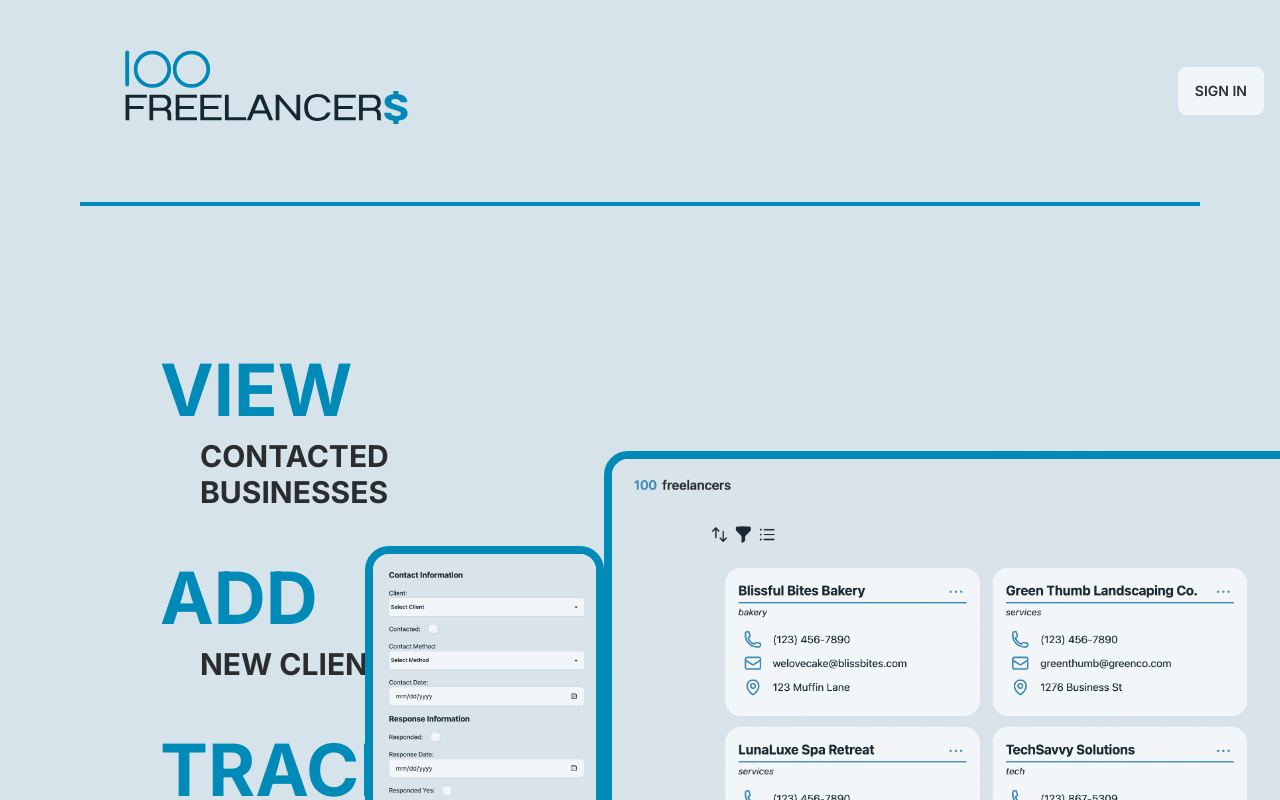
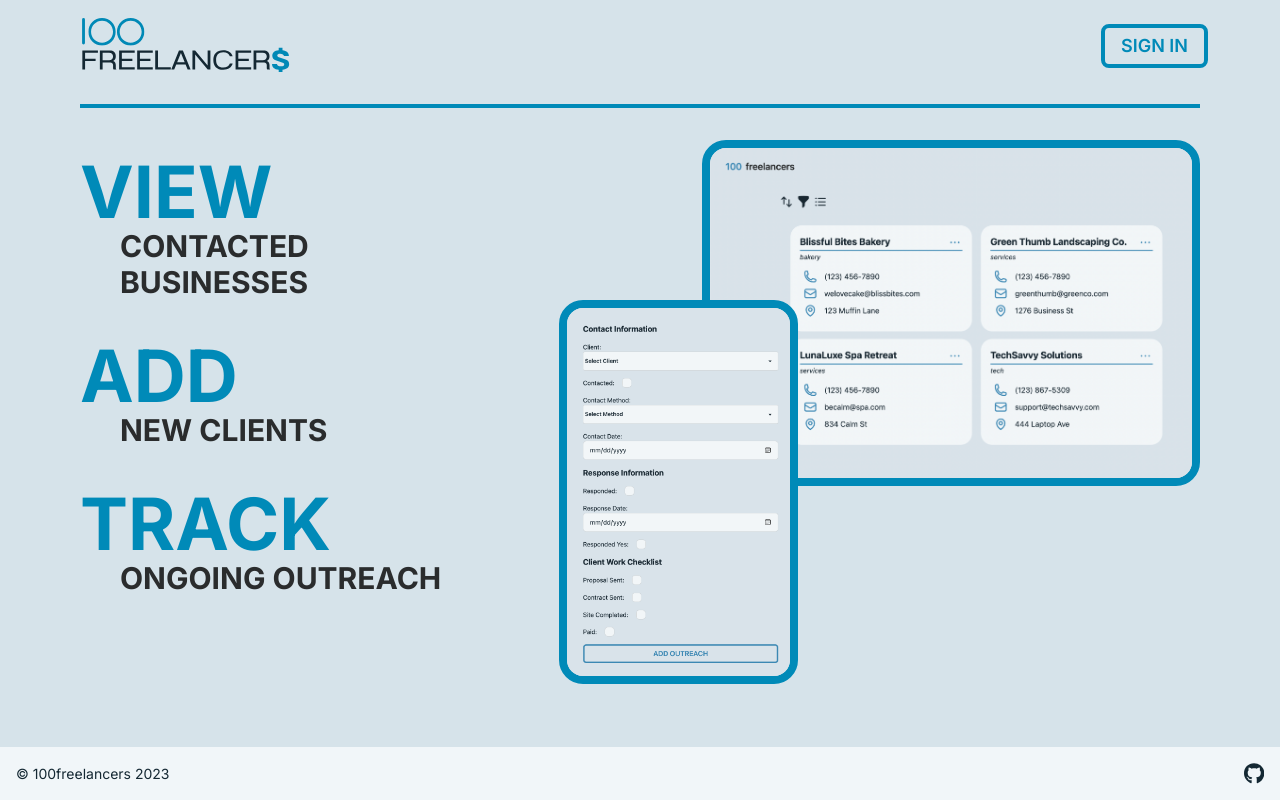
Before and after one commit to devlarabar/100freelancers, a Next.js app in the folder client/: page / in a window 1280 px wide. Shown: the top 800 px of the page. Built offline with nearby package versions, Linux system fonts and the light colour scheme; no server answers.

Commit message:
Moved all the landing-page specific styling out of global.css to be inline on page.jsx.  Finalized the visual adjustments to the two screenshots to have them reflex the design layout.  Ahmend restyled the Sign In button as well as repositioned the logo and button within the header.

```diff
--- a/client/app/page.jsx
+++ b/client/app/page.jsx
@@ -7,35 +7,36 @@
     const auth = useAuthContext()
     if (auth?.user) return redirect('/home')
     return (
-        <main className = "landing-page border-t-4 border-accent">
+        <main className = "border-t-4 border-accent pt-8">
             {/* Adding the elements from the homepage layout.  images located in the 'public' folder */}
-            <section className="floats flex flex-row justify-between mt-10">
-                <ul className="pl-20 pt-24 w-1/3">
+            <section className="floats">
+                <ul className='p-0 pt-4 w-1/3'>
                     <li>
-                        <h3 className="text-7xl text-accent py-3">VIEW</h3>
-                        <p className="ml-10 text-3xl font-bold pb-10">CONTACTED BUSINESSES</p>
+                        <h3>VIEW</h3>
+                        <p>CONTACTED BUSINESSES</p>
                     </li>
                     <li>
-                        <h3 className="text-7xl text-accent py-3">ADD</h3>
-                        <p className="ml-10 text-3xl font-bold pb-10">NEW CLIENTS</p>
+                        <h3>ADD</h3>
+                        <p>NEW CLIENTS</p>
                     </li>
                     <li>
-                        <h3 className="text-7xl text-accent py-3">TRACK</h3>
-                        <p className="ml-10 text-3xl font-bold pb-10">ONGOING OUTREACH</p>
+                        <h3>TRACK</h3>
+                        <p>ONGOING OUTREACH</p>
                     </li>
                 </ul>
-                <div className="screenshots flex w-2/3 justify-center items-end ">
+                <div className="screenshots flex w-2/3 justify-end items-end relative">
                     <img
-                        className="outreach h-96 border-8 border-accent rounded-3xl"
+                        className="border-8 border-accent relative left-[6rem] bottom-[-3rem] self-end rounded-3xl h-96 rounded-l-3xl"
                         src="/outreach-one.png"
                         alt='Screenshot of 100freelancers outreach page'
                     />
                     <img
-                        className="full-screen w-11/12 border-l-8 border-y-8 border-accent rounded-l-3xl"
+                        className="full-screen w-8/12 self-start border-8 border-accent rounded-3xl"
                         src="/full-screen.png"
                         alt="Screenshot of 100freelancers client tiles"
                     />
                 </div>
+
             </section>
         </main>
     )
--- a/client/components/ui/Header.jsx
+++ b/client/components/ui/Header.jsx
@@ -27,8 +27,8 @@
 
     return (
         <header className="navbar">
-            <Link href={homeLink} className=""><Logo/></Link>
-            <div className="">
+            <Link href={homeLink} className="w-50 h-10"><Logo/></Link>
+            <div className="mr-14">
                 {auth?.user ? (
                     <div className="dropdown dropdown-end text-secondary">
                         <label tabIndex="0" className="btn btn-ghost btn-circle avatar">
@@ -65,7 +65,7 @@
                         <form action={'/server/auth/discord'}>
                             <button
                                 type="submit"
-                                className="btn btn-primary"
+                                className="btnCustom"
                             >
                                 Sign In
                             </button></form>
--- a/client/components/ui/Logo.jsx
+++ b/client/components/ui/Logo.jsx
@@ -4,8 +4,8 @@
 
             xmlns="http://www.w3.org/2000/svg"
                 width={500}
-                height={150}
-                viewBox="0 0 750 375"
+                height={110}
+                viewBox="0 -20 1300 375"
                 {...props}
             >
             <defs>
--- a/client/styles/globals.css
+++ b/client/styles/globals.css
@@ -104,18 +104,17 @@
 	@apply ;
 } */
 
-/* .floats {
-	@apply flex flex-row justify-between;
-	@apply mt-10
-} */
+.floats {
+	@apply flex flex-row justify-between mt-0;
+}
 
-/* .floats h3 {
-	@apply text-7xl text-accent py-3;
+.floats h3 {
+	@apply text-7xl text-accent py-0;
 }
 
 .floats p {
-	@apply ml-10 text-3xl font-bold pb-10;
-} */
+	@apply text-3xl ml-10 font-bold pb-10;
+}
 
 /* .floats ul {
 	@apply pl-20 pt-24 w-1/3;
@@ -128,3 +127,7 @@
 /* .outreach {
 	@apply border-8 border-accent rounded-3xl
 } */
+
+.btnCustom {
+	@apply border-4 py-1 px-4 rounded-lg border-accent text-accent text-lg mt-2 font-semibold uppercase
+}
```
Also changed, not shown: client/public/Test-Screenshot.png (deleted).
